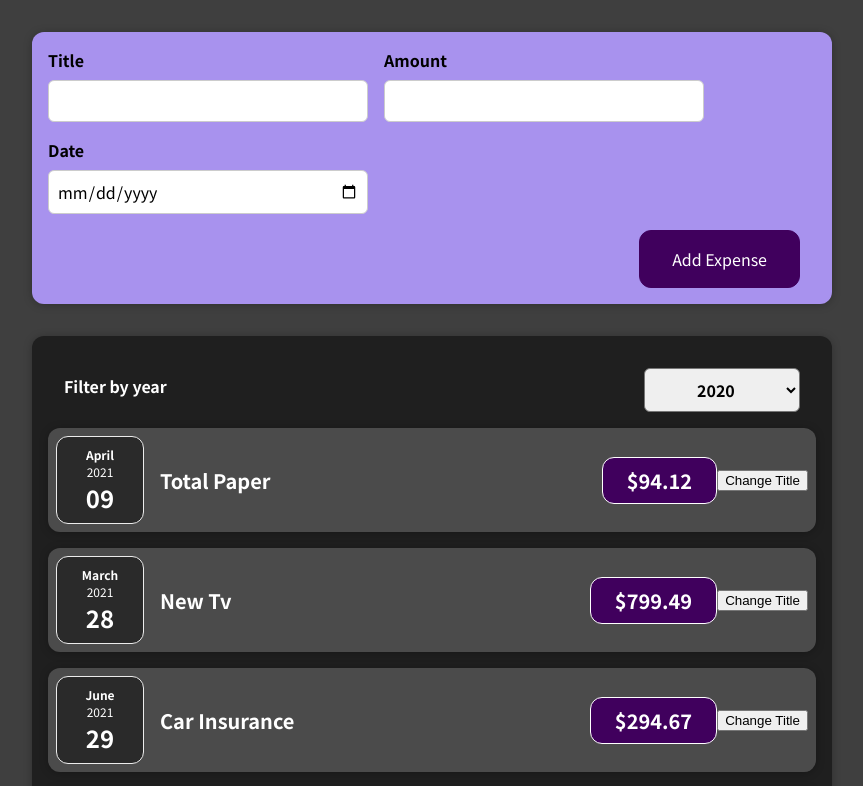
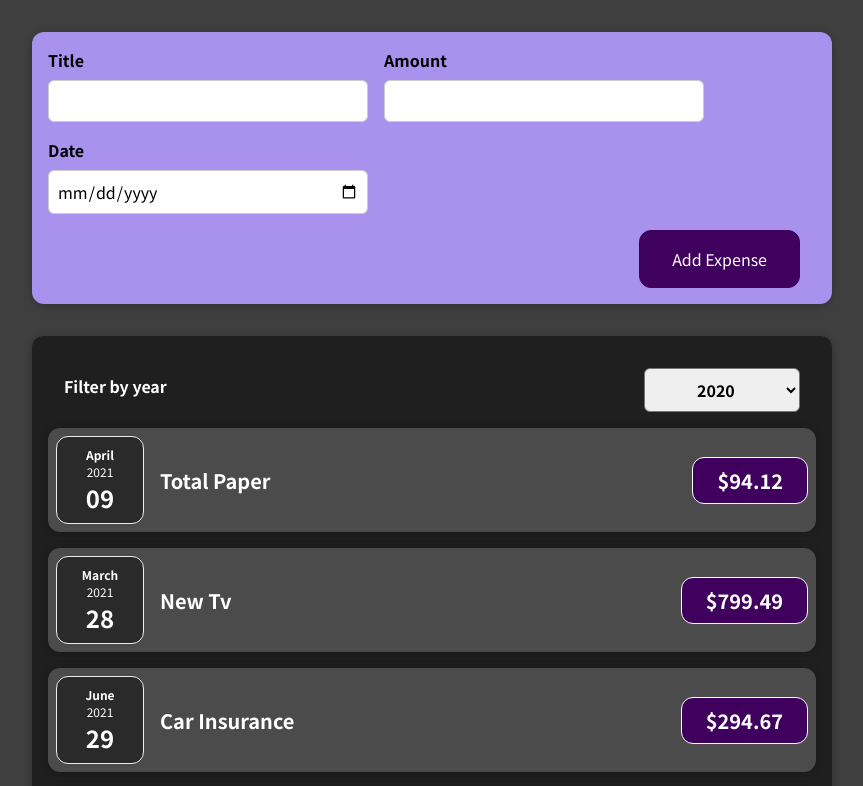
Before and after one commit to jsidd06/Guide_Table, a React (Create React App) app: page / in a window 1280 px wide. Shown: the top 786 px of the page, without its empty margins (208-1071 px from the left). Built offline with nearby package versions, Linux system fonts and the light colour scheme.

Commit message:
remove button options in expenseitem

```diff
--- a/src/components/ExpenseItem/ExpenseItem.jsx
+++ b/src/components/ExpenseItem/ExpenseItem.jsx
@@ -1,23 +1,16 @@
-import { useState } from "react";
+
 import Card from "../Card/Card";
 import ExpenseDate from "../ExpenseDate/ExpenseDate";
 import "./ExpenseItem.css";
 
 const ExpenseItem = (props) => {
-  const [title, setTitle] = useState(props.title)
-  const clickHandler = () => {
-    setTitle('updated');
-
-    console.log(title);
-  };
   return (
     <Card className="expense-item">
       <ExpenseDate date={props.date} />
       <div className="expense-item__description">
-        <h2>{title}</h2>
+        <h2>{props.title}</h2>
         <div className="expense-item__price">${props.amount}</div>
       </div>
-      <button onClick={clickHandler}>Change Title</button>
     </Card>
   );
 };
```
